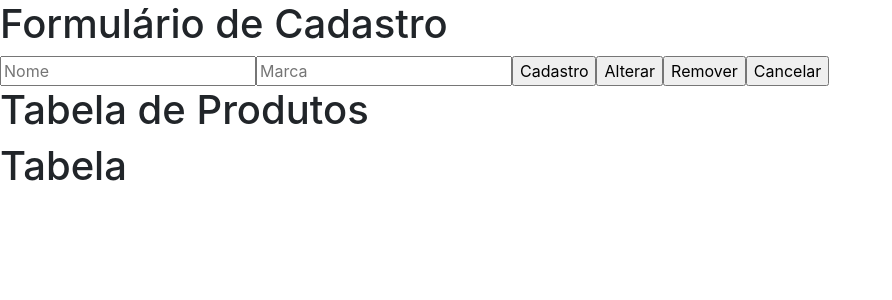
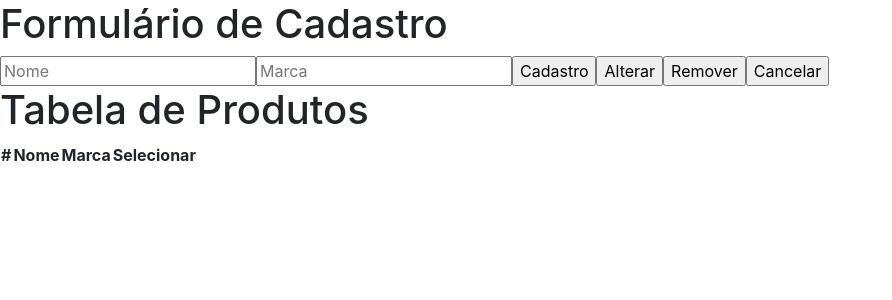
Before and after one commit to sergiocainzo/front-end, a React (Create React App) app: page / in a window 1280 px wide. Shown: the top 300 px of the page, without its empty margins (0-892 px from the left). Built offline with nearby package versions, Linux system fonts and the light colour scheme.

Commit message:
Estrutura da tabela

```diff
--- a/src/Tabela.js
+++ b/src/Tabela.js
@@ -1,8 +1,28 @@
-function Tabela(){
-    return(
-        <h1>Tabela</h1>
-    )
+function Tabela() {
+  return (
+    <table>
+      <thead>
+        <tr>
+          <th>#</th>
+          <th>Nome</th>
+          <th>Marca</th>
+          <th>Selecionar</th>
+        </tr>
+      </thead>
+
+        <tbody>
+            <tr>
+                <td></td>
+                <td></td>
+                <td></td>
+                <td></td>
+            </tr>
+        </tbody>
+
+
+
+    </table>
+  );
 }
 
-
 export default Tabela;
```
